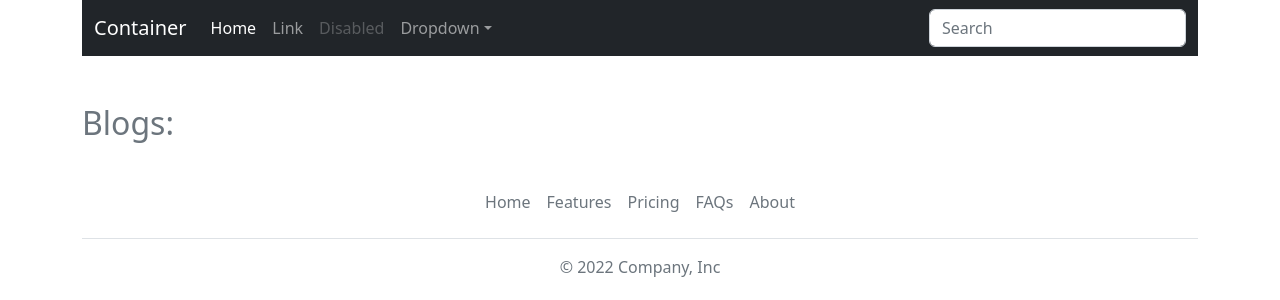
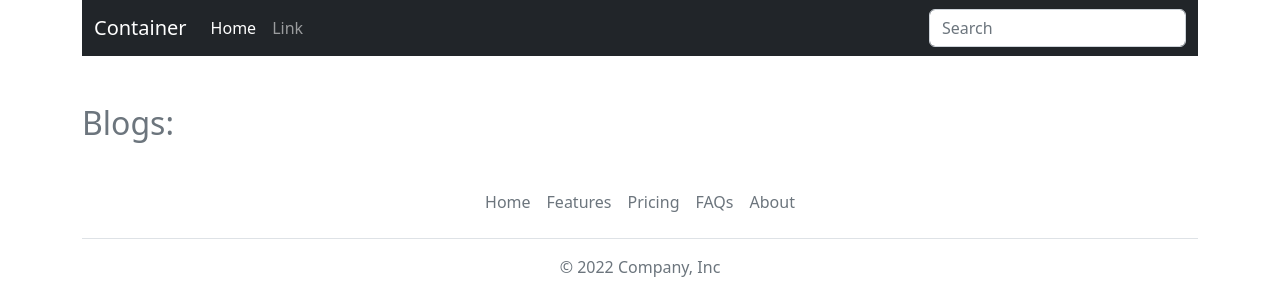
Before and after one commit to santoshrai55/dbe_blogapp, a Django app: page / in a window 1280 px wide. Shown: the top 300 px of the page. Run offline with Django 4.2, Linux system fonts and the light colour scheme; data that the repository does not hold is empty.

Commit message:
chnages in base template

```diff
--- a/templates/base.html
+++ b/templates/base.html
@@ -30,9 +30,7 @@
                         <li class="nav-item">
                             <a class="nav-link" href="#">Link</a>
                         </li>
-                        <li class="nav-item">
-                            <a class="nav-link disabled">Disabled</a>
-                        </li>
+                        <!--
                         <li class="nav-item dropdown">
                             <a class="nav-link dropdown-toggle" href="#" data-bs-toggle="dropdown"
                                 aria-expanded="false">Dropdown</a>
@@ -41,7 +39,7 @@
                                 <li><a class="dropdown-item" href="#">Another action</a></li>
                                 <li><a class="dropdown-item" href="#">Something else here</a></li>
                             </ul>
-                        </li>
+                        </li> -->
                     </ul>
                     <form role="search">
                         <input class="form-control" type="search" placeholder="Search" aria-label="Search">
```
